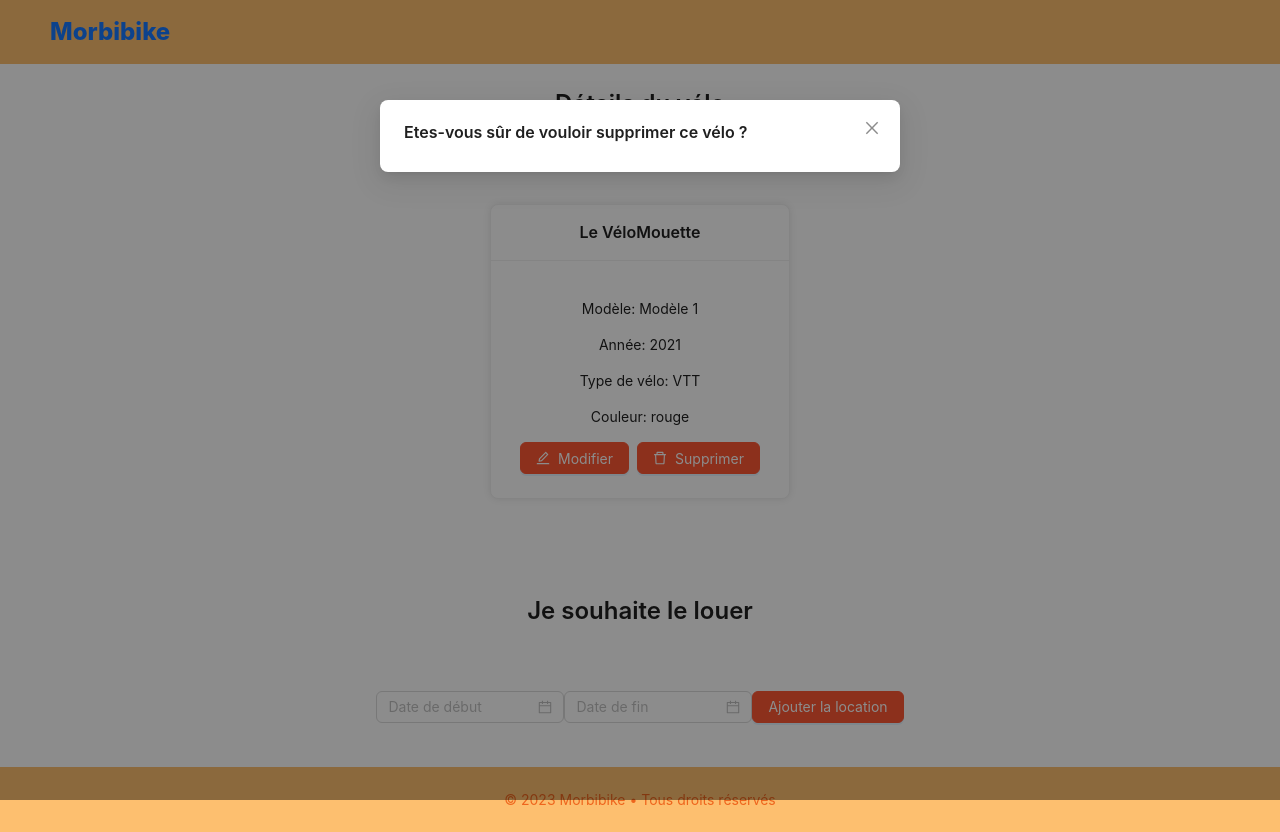
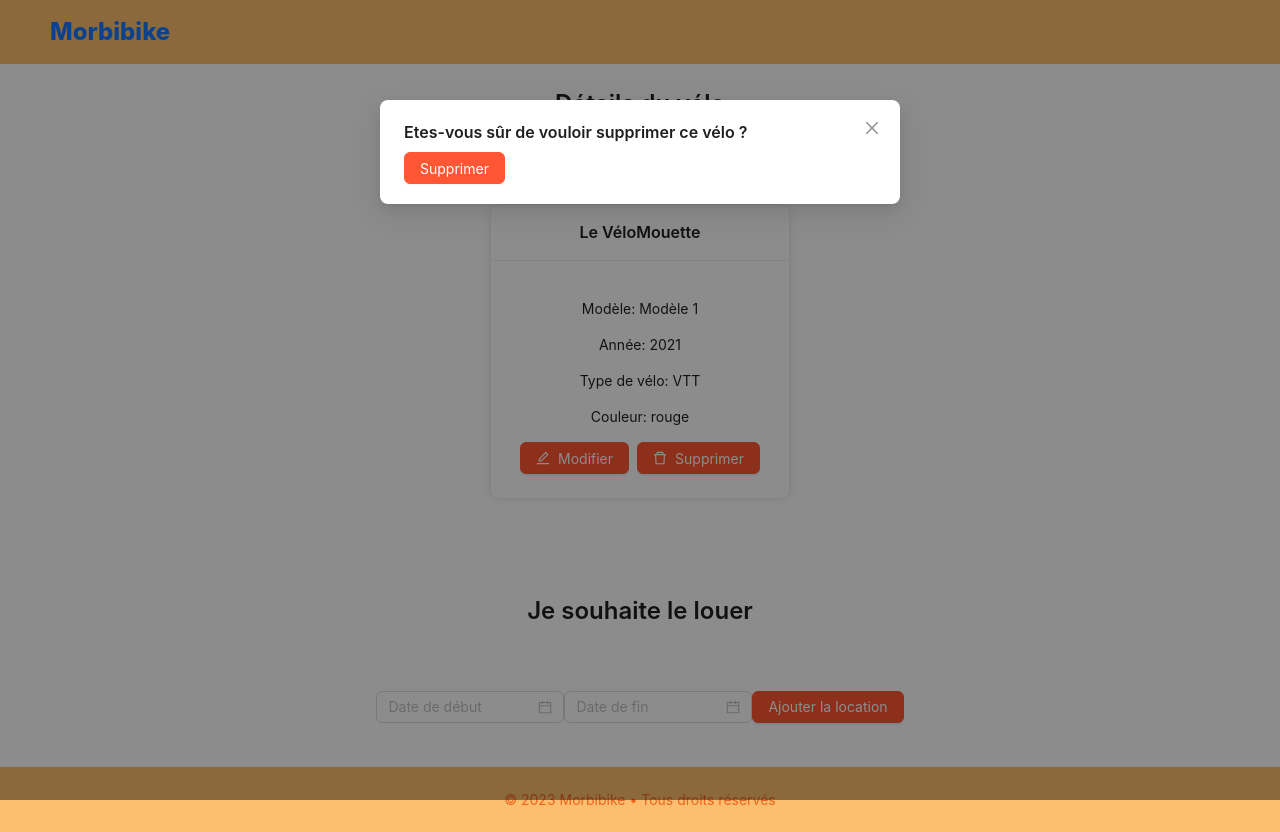
Before and after one commit to IrisKerr/Morbibike, a React (Create React App) app in the folder antd-demo/: page /bike/1 in a window 1280 px wide. Both pictures are taken after a click on the button "Supprimer". Built offline with nearby package versions, Linux system fonts and the light colour scheme.

Commit message:
deletebike add

```diff
--- a/antd-demo/src/components/bike/buttons/DeleteButton.tsx
+++ b/antd-demo/src/components/bike/buttons/DeleteButton.tsx
@@ -2,16 +2,34 @@ import React, { useState } from 'react'
 import { Button, Modal } from 'antd' // Importez le composant Modal d'Ant Design
 // import DeleteBikeForm from '../forms/BikeCreateForm'; // Utilisez le composant de formulaire que nous avons créé précédemment
 import { DeleteOutlined } from '@ant-design/icons'
+import { deleteBike } from '../../../store/reducers/bikeSlice'
+import { selectBikeById } from '../../../store/reducers/bikeSlice'
+import { useDispatch } from 'react-redux'
+import { useAppSelector } from '../../../store/hooks'
+import { useParams } from 'react-router-dom'
+import { useNavigate } from 'react-router-dom'
 
 export const DeleteButton = () => {
+  const dispatch = useDispatch()
+  const navigate = useNavigate()
   const [isModalVisible, setIsModalVisible] = useState(false)
+  const { id } = useParams<{ id?: string }>()
+  const bikeId = id ? Number(id) : undefined
 
   const handleShowCreateForm = () => {
     setIsModalVisible(true)
   }
 
   const handleCancel = () => {
-    setIsModalVisible(false)
+    false
+  }
+
+  const handleDelete = () => {
+    // Dispatchez l'action de suppression avec l'ID du vélo
+    dispatch(deleteBike(bikeId))
+    console.log('vélo supprimé')
+    setIsModalVisible(false) // Fermez la boîte de dialogue modale après la suppression
+    navigate('/')
   }
 
   return (
@@ -32,7 +50,7 @@ export const DeleteButton = () => {
         onCancel={handleCancel}
         footer={null}
       >
-        {/* <DeleteBikeForm handleCancel={handleCancel}/> */}
+        <Button onClick={handleDelete}>Supprimer</Button>
       </Modal>
     </div>
   )
```
Also changed, not shown: antd-demo/src/forms/bike/Delete.tsx (deleted, +0 -11 lines).
